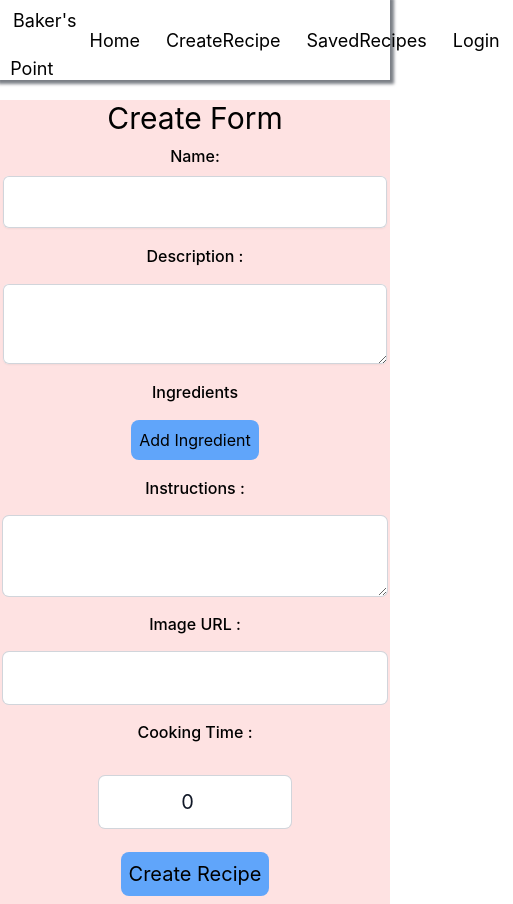
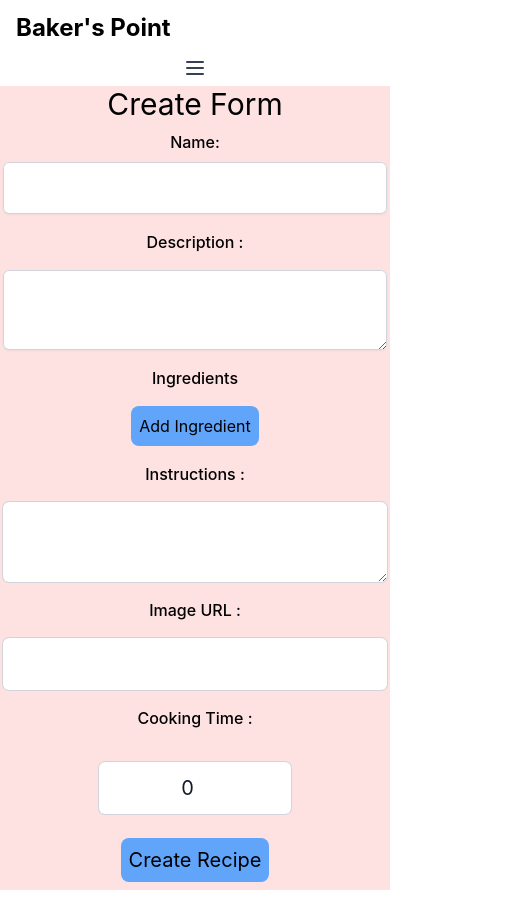
Before and after one commit to rashi-06/bakersPoint, a React (Create React App) app in the folder client/: page /createRecipe in a window 390 px wide. Shown: the whole page, 513 px wide, since content can reach past the window. Built offline with nearby package versions, Linux system fonts and the light colour scheme.

Commit message:
changes in nav

```diff
--- a/client/src/components/Navbar.jsx
+++ b/client/src/components/Navbar.jsx
@@ -2,11 +2,17 @@
 import { Link, useNavigate } from 'react-router-dom'
 import {useCookies} from 'react-cookie';
 import "../App.css"
+import { useState } from 'react'
 
 const Navbar = () => {
-
+  const [mobileMenu , setMobileMenu] = useState(false);
   const [cookies , setCookies] = useCookies(["access_token"]);
   const navigate = useNavigate();
+
+  const toggleMoblieMenu = ()=>{
+    setMobileMenu(!mobileMenu);
+  }
+
 
   const logout = ()=>{
     setCookies("access_token" , "");
@@ -16,19 +22,77 @@
   }
 
   return (
-    <header className='nav'>
-        <div className='nav-links name'>
-          <Link to={"/"} className='links'>Baker's Point</Link>
+    <header className='w-full bg-white shadow m-0 p-0'>
+        <div className='justify-between px-4 mx-auto lg:max-w-7xl md:items-center md:flex md:px-8'>
+          <div>
+            <div className='flex items-center justify-between py-3 md:py-5 md:block'>
+                <Link to={"/"} className='text-2xl font-bold'>Baker's Point</Link>
+            </div>
+    {/* //toggle button */}
+            <div className='md:hidden'>
+              <button className=' className="p-2 text-gray-700 rounded-md outline-none focus:border-gray-400 focus:border'
+                onClick={toggleMoblieMenu}>
+                  {mobileMenu?(
+                    <svg xmlns="http://www.w3.org/2000/svg"
+                    className="w-6 h-6"
+                    viewBox="0 0 20 20"
+                    fill="currentColor">
+                      <path
+                        fillRule="evenodd"
+                        d="M4.293 4.293a1 1 0 011.414 0L10 8.586l4.293-4.293a1 1 0 111.414 1.414L11.414 10l4.293 4.293a1 1 0 01-1.414 1.414L10 11.414l-4.293 4.293a1 1 0 01-1.414-1.414L8.586 10 4.293 5.707a1 1 0 010-1.414z"
+                        clipRule="evenodd"
+                      />
+                    </svg>
+                  ):(
+                    <svg
+                        xmlns="http://www.w3.org/2000/svg"
+                        className="w-6 h-6"
+                        fill="none"
+                        viewBox="0 0 24 24"
+                        stroke="currentColor"
+                        strokeWidth={2}
+                    >
+                        <path
+                            strokeLinecap="round"
+                            strokeLinejoin="round"
+                            d="M4 6h16M4 12h16M4 18h16"
+                        />
+                    </svg>)}
+                </button>
+            </div>
+          </div>
         </div>
-        <div className='nav-links'>
-            <Link to={"/"} className='links'>Home</Link>
+        {/* <div className='nav-links'>
+            <Link to={"/"} className='links sm:hidden md:hidden'>Home</Link>
             <Link to={"/createRecipe"} className='links'>CreateRecipe</Link>
             <Link to={"/savedRecipes"} className='links'>SavedRecipes</Link>
             {!cookies.access_token ? (<Link to={"/login"} className='links'>Login</Link>):(
               <button onClick={logout}>Logout</button>
-            )}
+            )} */}
 
-        </div>
+        {/* </div> */}
+
+        <div>
+            <div
+              className={`flex-1 justify-self-center pb-3 mt-8 md:block md:pb-0 md:mt-0 ${
+                mobileMenu ? "block" : "hidden"}`}>
+                        <ul className="items-center justify-center space-y-8 md:flex md:space-x-6 md:space-y-0">
+                            <li className="text-gray-600 hover:text-blue-600">
+                                <Link to={"/"}>Home</Link>
+                            </li>
+                            <li className="text-gray-600 hover:text-blue-600">
+                                <Link to={"/createRecipe"}>Create Recipe</Link>
+                            </li>
+                            <li className="text-gray-600 hover:text-blue-600">
+                                <Link to={"/savedRecipes"}>Saved Recipes</Link>
+                            </li>
+                            {!cookies.access_token ? (<Link to={"/login"} className='links'>Login</Link>):(
+                              <button onClick={logout}>Logout</button>
+                            )}
+                        </ul>
+                    </div>
+                </div>
+            {/* </div> */}
     </header>
   )
 }
```
